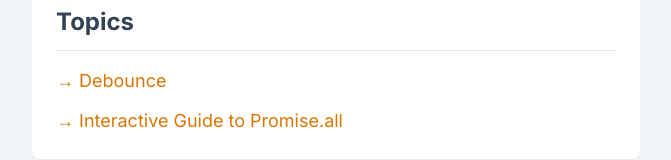
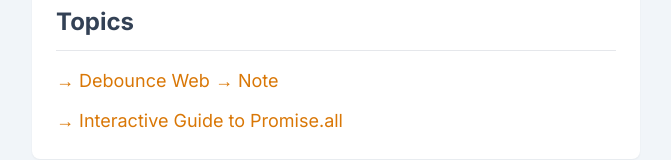
Before and after one commit to Siqi-Du/GFE-Notes, a plain HTML site: page index.html in a window 1280 px wide. Shown: the part 226-386 px from the top of the page, without its empty margins (304-975 px from the left). Drawn offline with nearby package versions, Linux system fonts and the light colour scheme.

Commit message:
fix: add md note

```diff
--- a/index.html
+++ b/index.html
@@ -23,7 +23,10 @@
                 <li>
                     <!-- Make sure the href path matches your folder structure! -->
                     <a href="js/debounce/debounce.html" class="text-lg text-amber-600 hover:text-amber-800 hover:underline">
-                        → Debounce
+                        → Debounce Web
+                    </a>
+                    <a href="js/debounce/debounce.md" class="text-lg text-amber-600 hover:text-amber-800 hover:underline">
+                        → Note
                     </a>
                 </li>
                 <li>
```
